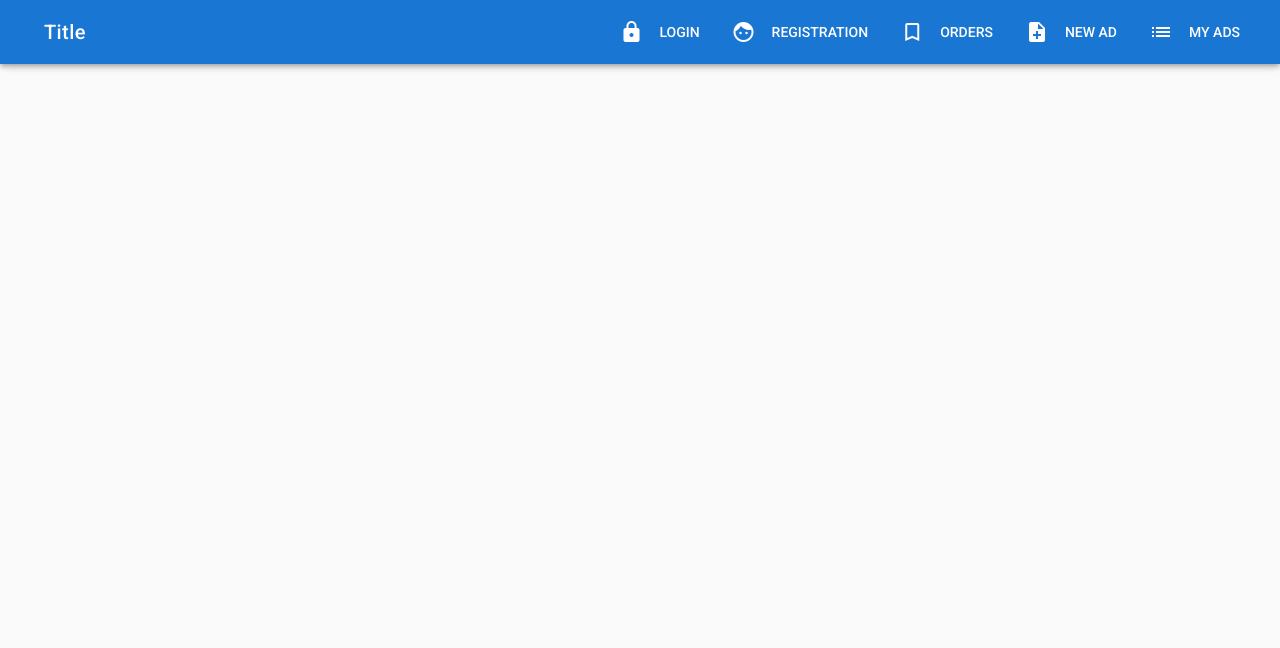
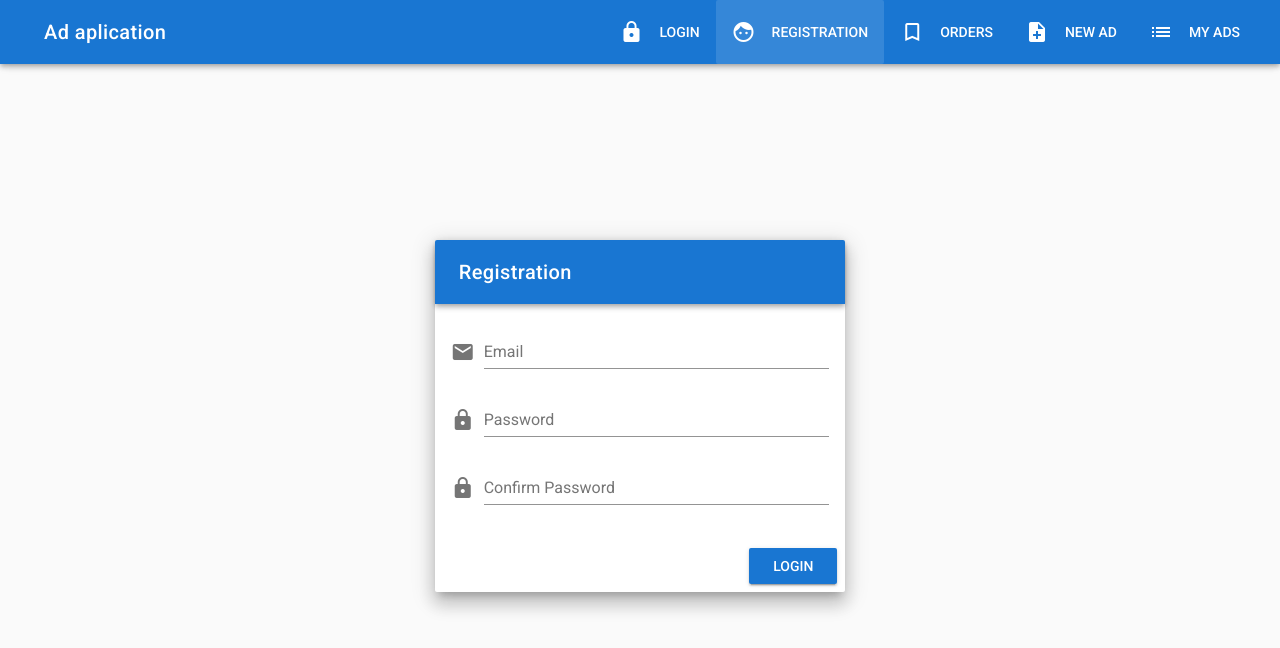
Before and after one commit to alexpikuta/vue-dasboard, a Vue app: page /registration in a window 1280 px wide. Shown: the top 648 px of the page. Built offline with nearby package versions, Linux system fonts and the light colour scheme.

Commit message:
Create Login, Registration, Main, Order pages

```diff
--- a/src/App.vue
+++ b/src/App.vue
@@ -27,7 +27,11 @@
         class="hidden-md-and-up"
         @click="drawer = !drawer"
       ></v-toolbar-side-icon>
-      <v-toolbar-title>Title</v-toolbar-title>
+      <v-toolbar-title>
+        <router-link to="/" tag="span" class="pointer">
+          Ad aplication
+        </router-link>
+      </v-toolbar-title>
       <v-spacer></v-spacer>
       <v-toolbar-items class="hidden-sm-and-down">
         <v-btn
@@ -64,3 +68,9 @@ export default {
   }
 }
 </script>
+
+<style scope>
+  .pointer {
+    cursor: pointer
+  }
+</style>
--- /dev/null
+++ b/src/components/Ads/Ad.vue
@@ -0,0 +1,19 @@
+<template>
+  <v-container>
+    <v-layout row>
+      <v-flex xs12>
+        <h3>Ad</h3>
+      </v-flex>
+    </v-layout>
+  </v-container>
+</template>
+
+<script>
+  export default {
+    data () {
+      return {
+
+      }
+    }
+  }
+</script>
--- /dev/null
+++ b/src/components/Ads/AdList.vue
@@ -0,0 +1,19 @@
+<template>
+  <v-container>
+    <v-layout row>
+      <v-flex xs12>
+        <h3>AdList</h3>
+      </v-flex>
+    </v-layout>
+  </v-container>
+</template>
+
+<script>
+  export default {
+    data () {
+      return {
+
+      }
+    }
+  }
+</script>
--- /dev/null
+++ b/src/components/Ads/NewAd.vue
@@ -0,0 +1,19 @@
+<template>
+  <v-container>
+    <v-layout row>
+      <v-flex xs12>
+        <h3>NewAd</h3>
+      </v-flex>
+    </v-layout>
+  </v-container>
+</template>
+
+<script>
+  export default {
+    data () {
+      return {
+
+      }
+    }
+  }
+</script>
--- /dev/null
+++ b/src/components/Auth/Login.vue
@@ -0,0 +1,73 @@
+<template>
+  <v-container fluid fill-height>
+    <v-layout align-center justify-center>
+      <v-flex xs12 sm8 md4>
+        <v-card class="elevation-12">
+          <v-toolbar dark color="primary">
+            <v-toolbar-title>Login</v-toolbar-title>
+          </v-toolbar>
+          <v-card-text>
+            <v-form ref="form" v-model="valid" validation>
+              <v-text-field
+                prepend-icon="email"
+                name="Email"
+                label="Email"
+                type="email"
+                :rules="emailRules"
+                v-model="email"
+              ></v-text-field>
+              <v-text-field
+                prepend-icon="lock"
+                name="password"
+                label="Password"
+                type="password"
+                :rules="passwordRules"
+                v-model="password"
+              ></v-text-field>
+            </v-form>
+          </v-card-text>
+          <v-card-actions>
+            <v-spacer></v-spacer>
+            <v-btn
+              color="primary"
+              :disabled="!valid"
+              @click="onSubmit"
+            >Login</v-btn>
+          </v-card-actions>
+        </v-card>
+      </v-flex>
+    </v-layout>
+  </v-container>
+</template>
+
+<script>
+  export default {
+    data () {
+      return {
+        email: '',
+        password: '',
+        valid: false,
+        emailRules: [
+          v => !!v || 'E-mail is required',
+          v => /.+@.+/.test(v) || 'E-mail should be valid'
+        ],
+        passwordRules: [
+          v => !!v || 'Password is required',
+          v => (v && v.length >= 6) || 'Password should be more than 6 characters'
+        ]
+      }
+    },
+    methods: {
+      onSubmit () {
+        if (this.$refs.form.validate()) {
+          const user = {
+            email: this.email,
+            password: this.password
+          }
+
+          console.log(user)
+        }
+      }
+    }
+  }
+</script>
--- /dev/null
+++ b/src/components/Auth/Registration.vue
@@ -0,0 +1,86 @@
+<template>
+  <v-container fluid fill-height>
+    <v-layout align-center justify-center>
+      <v-flex xs12 sm8 md4>
+        <v-card class="elevation-12">
+          <v-toolbar dark color="primary">
+            <v-toolbar-title>Registration</v-toolbar-title>
+          </v-toolbar>
+          <v-card-text>
+            <v-form ref="form" v-model="valid" lazy-validation>
+              <v-text-field
+                prepend-icon="email"
+                name="Email"
+                label="Email"
+                type="email"
+                :rules="emailRules"
+                v-model="email"
+              ></v-text-field>
+              <v-text-field
+                prepend-icon="lock"
+                name="password"
+                label="Password"
+                type="password"
+                :rules="passwordRules"
+                v-model="password"
+              ></v-text-field>
+              <v-text-field
+                prepend-icon="lock"
+                name="confirmPassword"
+                label="Confirm Password"
+                type="password"
+                :rules="confirmPasswordRules"
+                v-model="confirmPassword"
+              ></v-text-field>
+            </v-form>
+          </v-card-text>
+          <v-card-actions>
+            <v-spacer></v-spacer>
+            <v-btn
+              color="primary"
+              :disabled="!valid"
+              @click="onSubmit"
+            >Login</v-btn>
+          </v-card-actions>
+        </v-card>
+      </v-flex>
+    </v-layout>
+  </v-container>
+</template>
+
+<script>
+  export default {
+    data () {
+      return {
+        email: '',
+        password: '',
+        confirmPassword: '',
+        valid: false,
+        emailRules: [
+          v => !!v || 'E-mail is required',
+          v => /.+@.+/.test(v) || 'E-mail should be valid'
+        ],
+        passwordRules: [
+          v => !!v || 'Password is required',
+          v => (v && v.length >= 6) || 'Password should be more than 6 characters'
+        ],
+        confirmPasswordRules: [
+          v => !!v || 'Field is required',
+          v => v === this.password || 'Password doesn\'t match'
+        ]
+      }
+    },
+    methods: {
+      onSubmit () {
+        if (this.$refs.form.validate()) {
+          const user = {
+            email: this.email,
+            password: this.password
+          }
+
+          console.log(user)
+        }
+      }
+    }
+  }
+</script>
--- /dev/null
+++ b/src/components/Home.vue
@@ -0,0 +1,105 @@
+<template>
+  <div>
+    <v-container>
+      <v-layout row>
+        <v-flex xs12>
+          <v-carousel>
+            <v-carousel-item
+              v-for="ad in ads"
+              :key="ad.id"
+              :src="ad.imageSrc"
+            >
+              <div class="carousel-link">
+                <v-btn
+                  class="error"
+                  :to="'/ad/' + ad.id"
+                >
+                  {{ ad.title }}
+                </v-btn>
+              </div>
+            </v-carousel-item>
+          </v-carousel>
+        </v-flex>
+      </v-layout>
+    </v-container>
+    <v-container grid-list-lg>
+      <v-layout row wrap>
+        <v-flex
+          v-for="ad in ads"
+          :key="ad.id"
+          xs12
+          sm6
+          md4
+        >
+          <v-card>
+            <v-img
+              :src="ad.imageSrc"
+              aspect-ratio="2.75"
+            ></v-img>
+
+            <v-card-title primary-title>
+              <div>
+                <h3 class="headline mb-0">{{ ad.title }}</h3>
+                <div>{{ ad.description }}</div>
+              </div>
+            </v-card-title>
+
+            <v-card-actions>
+              <v-spacer></v-spacer>
+              <v-btn
+                :to="'/ad/' + ad.id"
+                flat
+              >Open</v-btn>
+              <v-btn raised color="primary">Buy</v-btn>
+            </v-card-actions>
+          </v-card>
+        </v-flex>
+      </v-layout>
+    </v-container>
+  </div>
+</template>
+
+<script>
+  export default {
+    data () {
+      return {
+        ads: [
+          {
+            title: 'First ad',
+            description: 'Some short description',
+            promo: true,
+            imageSrc: 'https://cdn.vuetifyjs.com/images/carousel/planet.jpg',
+            id: '2'
+          },
+          {
+            title: 'Second ad',
+            description: 'Some short description',
+            promo: true,
+            imageSrc: 'https://cdn.vuetifyjs.com/images/carousel/sky.jpg',
+            id: '4'
+          },
+          {
+            title: 'Third ad',
+            description: 'Some short description',
+            promo: false,
+            imageSrc: 'https://cdn.vuetifyjs.com/images/carousel/bird.jpg',
+            id: '3'
+          }
+        ]
+      }
+    }
+  }
+</script>
+
+<style scoped>
+.carousel-link {
+  position: absolute;
+  bottom: 50px;
+  left: 50%;
+  background: rgba(0, 0, 0, 0.5);
+  transform: translate(-50%, 0);
+  padding: 5px 10px;
+  border-top-left-radius: 5px;
+  border-top-right-radius: 5px;
+}
+</style>
--- /dev/null
+++ b/src/components/User/Orders.vue
@@ -0,0 +1,43 @@
+<template>
+  <v-container>
+    <v-layout row>
+      <v-flex xs12 sm6 offset-sm3>
+        <h1 class="text--secondary">Orders</h1>
+        <v-list two-line subheader>
+          <v-list-tile @click="markDone">
+            <v-list-tile-action>
+              <v-checkbox v-model="chbChecked"></v-checkbox>
+            </v-list-tile-action>
+
+            <v-list-tile-content @click="chbChecked = !chbChecked">
+              <v-list-tile-title>Notifications</v-list-tile-title>
+              <v-list-tile-sub-title>Allow notifications</v-list-tile-sub-title>
+            </v-list-tile-content>
+
+            <v-list-tile>
+              <v-btn class="primary" @click.stop="open">Open</v-btn>
+            </v-list-tile>
+          </v-list-tile>
+        </v-list>
+      </v-flex>
+    </v-layout>
+  </v-container>
+</template>
+
+<script>
+  export default {
+    data () {
+      return {
+        chbChecked: false
+      }
+    },
+    methods: {
+      markDone () {
+        console.log(333)
+      },
+      open () {
+        console.log(111111)
+      }
+    }
+  }
+</script>
--- a/src/router/index.js
+++ b/src/router/index.js
@@ -1,10 +1,53 @@
 import Vue from 'vue'
 import Router from 'vue-router'
+
+import Home from '@/components/Home'
+import Ad from '@/components/Ads/Ad'
+import AdList from '@/components/Ads/AdList'
+import NewAd from '@/components/Ads/NewAd'
+import Login from '@/components/Auth/Login'
+import Registration from '@/components/Auth/Registration'
+import Orders from '@/components/User/Orders'
 
 Vue.use(Router)
 
 export default new Router({
   routes: [
-
-  ]
+    {
+      path: '',
+      name: 'home',
+      component: Home
+    },
+    {
+      path: '/ad/:id',
+      name: 'ad',
+      component: Ad
+    },
+    {
+      path: '/list',
+      name: 'list',
+      component: AdList
+    },
+    {
+      path: '/new',
+      name: 'newAd',
+      component: NewAd
+    },
+    {
+      path: '/login',
+      name: 'login',
+      component: Login
+    },
+    {
+      path: '/registration',
+      name: 'reg',
+      component: Registration
+    },
+    {
+      path: '/orders',
+      name: 'orders',
+      component: Orders
+    }
+  ],
+  mode: 'history'
 })
```
